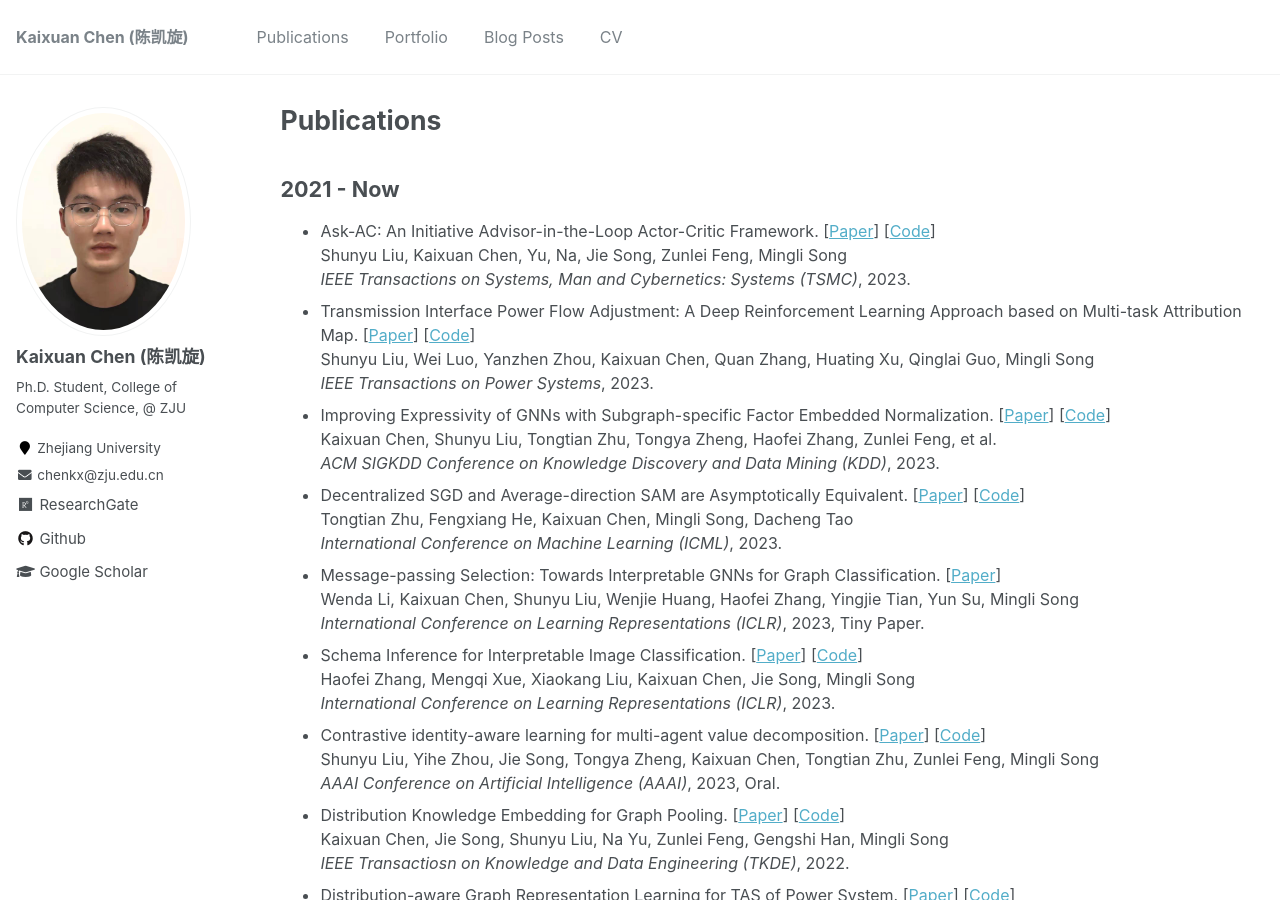
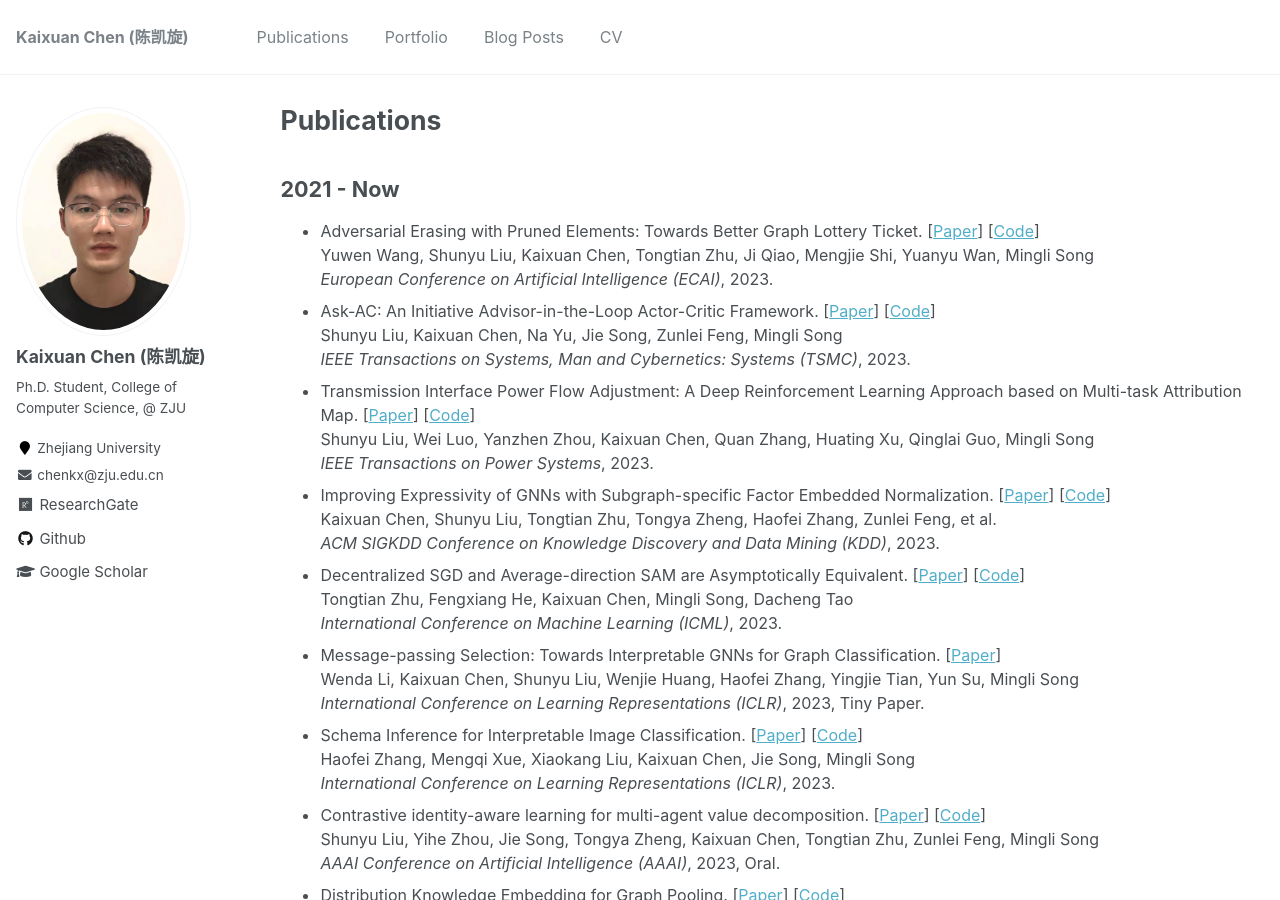
Before and after one commit to chenchkx/chenchkx.github.io, a Jekyll site: the page built from _pages/publications.md, in a window 1280 px wide and 900 px high. Built offline with Jekyll 4.4.1, drawn with Linux system fonts in a browser that asks for light colours.

Commit message:
add ecai

```diff
--- a/_pages/publications.md
+++ b/_pages/publications.md
@@ -14,9 +14,11 @@ redirect_from:
 
 ## 2021 - Now
 <!-- <p size='1'>一对中括号就可以将文字转换为超链接，如: <a href="">北京</a>，<a href="">上海</a>，<a href="">广州</a>，<a href="">深圳</a></p>\\ -->
-
+- Adversarial Erasing with Pruned Elements: Towards Better Graph Lottery Ticket. [[Paper](https://arxiv.org/abs/2207.01955){:target="_blank"}] [[Code](https://github.com/liushunyu/Ask-AC){:target="_blank"}]\\
+  Yuwen Wang, Shunyu Liu, Kaixuan Chen, Tongtian Zhu, Ji Qiao, Mengjie Shi, Yuanyu Wan, Mingli Song \\
+  *European Conference on Artificial Intelligence (ECAI)*, 2023.
 - Ask-AC: An Initiative Advisor-in-the-Loop Actor-Critic Framework. [[Paper](https://arxiv.org/abs/2207.01955){:target="_blank"}] [[Code](https://github.com/liushunyu/Ask-AC){:target="_blank"}]\\
-  Shunyu Liu, Kaixuan Chen, Yu, Na, Jie Song, Zunlei Feng, Mingli Song \\
+  Shunyu Liu, Kaixuan Chen, Na Yu, Jie Song, Zunlei Feng, Mingli Song \\
   *IEEE Transactions on Systems, Man and Cybernetics: Systems (TSMC)*, 2023.
 - Transmission Interface Power Flow Adjustment: A Deep Reinforcement Learning Approach based on Multi-task Attribution \\
 Map. [[Paper](){:target="_blank"}] [[Code](){:target="_blank"}]\\
```
